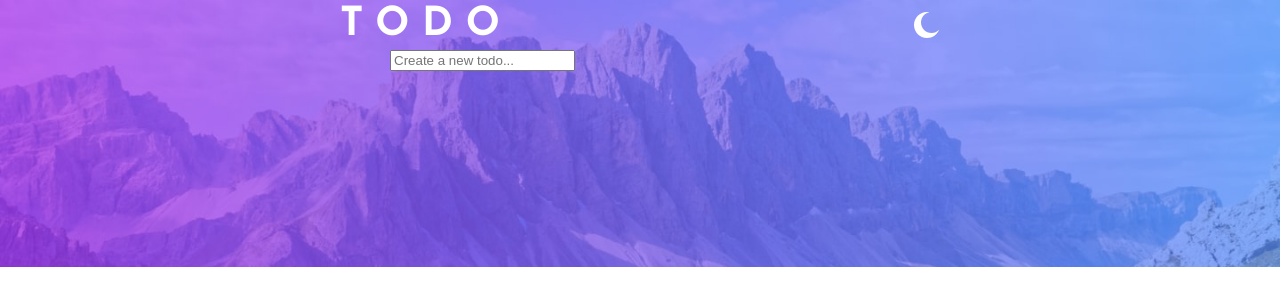
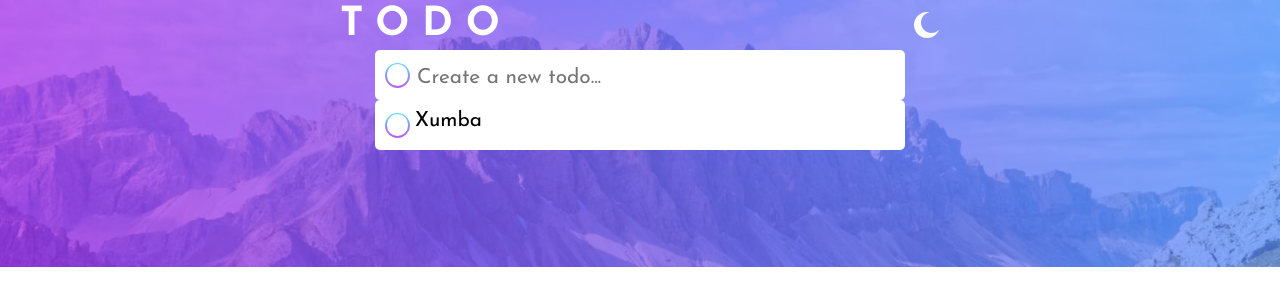
Before and after one commit to beatrizmotta/TodoApp, a React (Create React App) app: page / in a window 1280 px wide. Shown: the top 306 px of the page. Built offline with nearby package versions, Linux system fonts and the light colour scheme.

Commit message:
Creating Task Input Component (without functionality yet)

```diff
--- a/src/components/templates/Main.jsx
+++ b/src/components/templates/Main.jsx
@@ -3,6 +3,7 @@ import './Main.css'
 import Header from './Header'
 import Cover from './Cover'
 import TaskInput from './TaskInput'
+import TasksContainer from './TasksContainer'
 
 // App por inteiro
 
@@ -26,6 +27,7 @@ class Main extends React.Component {
                 <Cover theme={this.state.theme}/>
                 <Header getThemeToMain={this.handleChangeOfTheme}/>
                 <TaskInput theme={this.state.theme}/>
+                <TasksContainer />
             </div>
         )
     }
--- a/src/components/templates/TaskInput.css
+++ b/src/components/templates/TaskInput.css
@@ -1,8 +1,54 @@
 .inputBox {
     z-index: 1;
-    width: 500px;
+    width: 510px;
+    border-radius: 5px;
+    height: 30px;
+    padding: 10px 10px;
+    display: flex;
+}
+input.taskInput {
+    outline: none;
+    background-color: transparent;
+    color: inherit;
+    width: 92%;
+    font-family: inherit;
+    font-size: 1.3em;
+    padding-top: 5px;
+    border: 0;
+
 }
 
 .inputBox.light {
     background-color: white;
 }
+.inputBox.dark {
+    background-color: hsl(237, 14%, 26%);
+    color: white;
+}
+
+.checkmark_outer {
+    align-self: center;
+    margin-right: 5px;
+    display: flex;
+    justify-content: center;
+    align-items: center;
+    width: 25px;
+    height: 25px;
+    border-radius: 100%;
+    z-index: 1;
+    background: linear-gradient(hsl(192, 100%, 67%), hsl(280, 87%, 65%))
+}
+.checkmark_inner {
+    background-color: white;
+    width: 85%;
+    height: 85%;
+    border-radius: 100%;
+    z-index: 2;
+}
+
+.checkmark_inner.light {
+    background-color: white;
+}
+.checkmark_inner.dark {
+    background-color: hsl(237, 14%, 26%);
+}
--- a/src/components/templates/TaskInput.jsx
+++ b/src/components/templates/TaskInput.jsx
@@ -1,10 +1,12 @@
 import React from 'react'
 import './TaskInput.css'
+import {toggle} from '../../utils/utils'
 
 class TaskInput extends React.Component {
     render() {
         return(
-            <div className="inputBox">
+            <div className={`inputBox ${toggle(this.props.theme)}`}>
+                <div className="checkmark_outer"><div className={`checkmark_inner ${toggle(this.props.theme)}`}></div></div>
                 <input type="text" placeholder="Create a new todo..." className="taskInput" />
             </div>
         )
--- /dev/null
+++ b/src/components/templates/TasksContainer.css
@@ -0,0 +1,13 @@
+.tasks {
+    z-index: 2;
+    background-color: white;
+    width: 510px;
+    height: 30px;
+    font-size: 1.3em;
+    padding: 10px 10px;
+    border-radius: 5px;
+
+    display: flex;
+    align-items: ccenter;
+
+}
--- /dev/null
+++ b/src/components/templates/TasksContainer.jsx
@@ -0,0 +1,7 @@
+import React from 'react'
+import './TasksContainer.css'
+
+export default props =>
+    <div className="tasks">
+        <div className="checkmark_outer"><div className="checkmark_inner"></div></div>
+        Xumba</div>
--- a/src/index.css
+++ b/src/index.css
@@ -1,6 +1,7 @@
 @import url('https://fonts.googleapis.com/css2?family=Josefin+Sans:wght@400;700&display=swap');
 body {
   margin: 0;
+  box-sizing: border-box;
   font-family: 'Josefin Sans', sans-serif;
   -webkit-font-smoothing: antialiased;
   -moz-osx-font-smoothing: grayscale;
```
